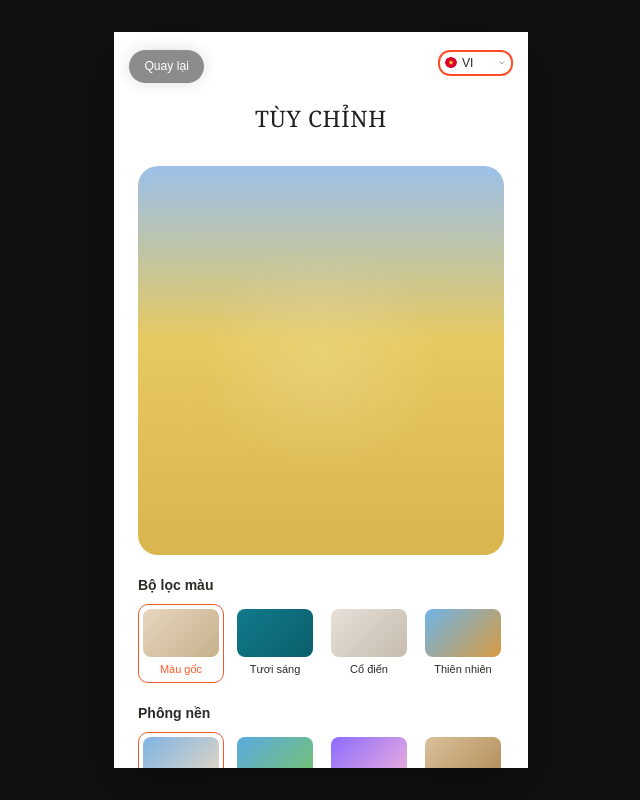
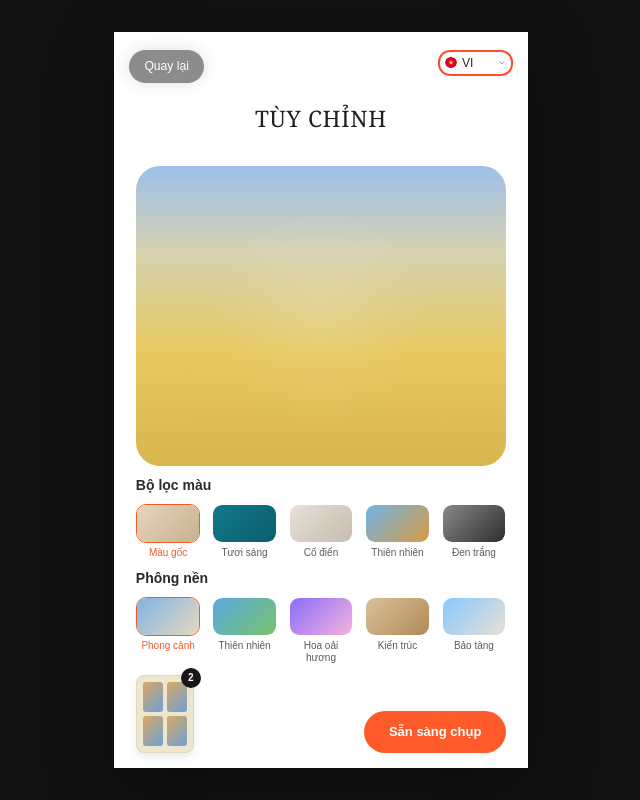
Before and after one commit to lahieuphong/btmt-photobooth, a Next.js app: page /customize in a window 1280 px wide. Shown: the whole page, without its empty margins (319-959 px from the left). Built offline with nearby package versions, Linux system fonts and the light colour scheme.

Commit message:
feat(ui): redesign customize screen with structured preview sections
- split customize page into reusable section components

- update filter/background option grids and bottom action layout

```diff
--- a/app/(photobooth)/customize/page.tsx
+++ b/app/(photobooth)/customize/page.tsx
@@ -9,6 +9,119 @@ import {
 } from '@/src/features/photobooth/constants/customize'
 import { PHOTOBOOTH_DEFAULT_SESSION } from '@/src/features/photobooth/constants/session'
 import { PHOTOBOOTH_SCREEN_STATE_MAP } from '@/src/features/photobooth/config/screenState'
+
+function CustomizeOptionCard({
+  name,
+  previewClassName,
+  isSelected,
+}: {
+  name: string
+  previewClassName: string
+  isSelected: boolean
+}) {
+  return (
+    <button
+      type="button"
+      aria-pressed={isSelected}
+      className="flex flex-col items-center text-center transition-all duration-200"
+    >
+      <div
+        className={[
+          'w-full overflow-hidden rounded-[10px] border bg-white aspect-[76/46]',
+          isSelected ? 'border-[#F15A29]' : 'border-transparent',
+        ].join(' ')}
+      >
+        <div className={`h-full w-full rounded-[8px] ${previewClassName}`} />
+      </div>
+
+      <div
+        className={[
+          'mt-1 text-[10px] leading-[1.2]',
+          isSelected ? 'text-[#F15A29]' : 'text-[#5B5B5B]',
+        ].join(' ')}
+      >
+        {name}
+      </div>
+    </button>
+  )
+}
+
+function CustomizeMainSection({
+  selectedFilterId,
+  selectedBackgroundId,
+}: {
+  selectedFilterId: string
+  selectedBackgroundId: string
+}) {
+  return (
+    <div className="mx-auto w-[900px] max-w-full">
+      <div className="overflow-hidden rounded-[24px] bg-[linear-gradient(180deg,#9CC0E9_0%,#D5D2B2_28%,#E7C95F_62%,#D9B54D_100%)]">
+        <div className="aspect-[900/730] w-full bg-[radial-gradient(circle_at_center,rgba(255,255,255,0.12),transparent_46%)]" />
+      </div>
+
+      <div className="mt-[2.4%]">
+        <div className="text-[14px] font-semibold text-[#2E2A26]">Bộ lọc màu</div>
+
+        <div className="mt-2 grid grid-cols-5 gap-[12px]">
+          {PHOTOBOOTH_FILTER_OPTIONS.map((item) => (
+            <CustomizeOptionCard
+              key={item.id}
+              name={item.name}
+              previewClassName={item.previewClassName}
+              isSelected={item.id === selectedFilterId}
+            />
+          ))}
+        </div>
+      </div>
+
+      <div className="mt-[2.4%]">
+        <div className="text-[14px] font-semibold text-[#2E2A26]">Phông nền</div>
+
+        <div className="mt-2 grid grid-cols-5 gap-[12px]">
+          {PHOTOBOOTH_BACKGROUND_OPTIONS.map((item) => (
+            <CustomizeOptionCard
+              key={item.id}
+              name={item.name}
+              previewClassName={item.previewClassName}
+              isSelected={item.id === selectedBackgroundId}
+            />
+          ))}
+        </div>
+      </div>
+    </div>
+  )
+}
+
+function CustomizeBottomAction({
+  nextHref,
+  primaryActionLabel,
+}: {
+  nextHref?: string
+  primaryActionLabel?: string
+}) {
+  return (
+    <div className="mt-[2.8%] flex w-full items-end justify-between gap-[16px]">
+      <div className="relative h-[78px] w-[58px] shrink-0 rounded-[8px] border border-[#E1D7BC] bg-[#EEE6CC] shadow-[0_4px_10px_rgba(0,0,0,0.08)]">
+        <div className="grid h-full grid-cols-2 gap-1 p-1.5">
+          {Array.from({ length: 4 }).map((_, index) => (
+            <div
+              key={index}
+              className="rounded-[3px] bg-[linear-gradient(135deg,#D8A861,#6FA0D8)]"
+            />
+          ))}
+        </div>
+
+        <div className="absolute -right-2 -top-2 flex h-5 w-5 items-center justify-center rounded-full bg-[#171717] text-[10px] font-semibold text-white">
+          2
+        </div>
+      </div>
+
+      <PrimaryButton href={nextHref} className="min-w-[142px]">
+        {primaryActionLabel}
+      </PrimaryButton>
+    </div>
+  )
+}
 
 export default function CustomizePage() {
   const screen = PHOTOBOOTH_SCREEN_STATE_MAP.customize
@@ -26,102 +139,17 @@ export default function CustomizePage() {
           titleBottomSlot={<PhotoboothCaptureRoundHint />}
         />
 
-        <PhotoboothPageBody className="flex flex-1 flex-col">
-          <div className="overflow-hidden rounded-[20px] bg-[linear-gradient(180deg,#9CC0E9_0%,#E7C95F_45%,#D9B54D_100%)]">
-            <div className="aspect-[0.94] w-full bg-[radial-gradient(circle_at_center,rgba(255,255,255,0.15),transparent_45%)]" />
-          </div>
+        <PhotoboothPageBody className="flex flex-1 flex-col px-[5.278%] pt-[2.8%] pb-[4.2%]">
+          <div className="flex flex-1 flex-col">
+            <CustomizeMainSection
+              selectedFilterId={selectedFilterId}
+              selectedBackgroundId={selectedBackgroundId}
+            />
 
-          <div className="mt-5">
-            <div className="mb-2 text-[14px] font-semibold text-[#2E2A26]">
-              Bộ lọc màu
-            </div>
-
-            <div className="flex gap-2 overflow-x-auto pb-1">
-              {PHOTOBOOTH_FILTER_OPTIONS.map((item) => {
-                const isSelected = item.id === selectedFilterId
-
-                return (
-                  <button
-                    key={item.id}
-                    type="button"
-                    className={[
-                      'min-w-[86px] rounded-[10px] border p-1 text-center',
-                      isSelected
-                        ? 'border-[#F15A29] bg-white'
-                        : 'border-transparent bg-white/80',
-                    ].join(' ')}
-                  >
-                    <div className={`h-[48px] rounded-[8px] ${item.previewClassName}`} />
-                    <div
-                      className={[
-                        'mt-1 text-[11px] font-medium',
-                        isSelected ? 'text-[#FF5A2A]' : 'text-[#2E2A26]',
-                      ].join(' ')}
-                    >
-                      {item.name}
-                    </div>
-                  </button>
-                )
-              })}
-            </div>
-          </div>
-
-          <div className="mt-4">
-            <div className="mb-2 text-[14px] font-semibold text-[#2E2A26]">
-              Phông nền
-            </div>
-
-            <div className="flex gap-2 overflow-x-auto pb-1">
-              {PHOTOBOOTH_BACKGROUND_OPTIONS.map((item) => {
-                const isSelected = item.id === selectedBackgroundId
-
-                return (
-                  <button
-                    key={item.id}
-                    type="button"
-                    className={[
-                      'min-w-[86px] rounded-[10px] border p-1 text-center',
-                      isSelected
-                        ? 'border-[#F15A29] bg-white'
-                        : 'border-transparent bg-white/80',
-                    ].join(' ')}
-                  >
-                    <div className={`h-[48px] rounded-[8px] ${item.previewClassName}`} />
-                    <div
-                      className={[
-                        'mt-1 text-[11px] font-medium',
-                        isSelected ? 'text-[#FF5A2A]' : 'text-[#2E2A26]',
-                      ].join(' ')}
-                    >
-                      {item.name}
-                    </div>
-                  </button>
-                )
-              })}
-            </div>
-          </div>
-
-          <div className="mt-5 flex items-end justify-between gap-4">
-            <div className="relative h-[78px] w-[58px] rounded-[8px] border border-[#E1D7BC] bg-[#EEE6CC] shadow-[0_4px_10px_rgba(0,0,0,0.08)]">
-              <div className="grid h-full grid-cols-2 gap-1 p-1.5">
-                {Array.from({ length: 4 }).map((_, index) => (
-                  <div
-                    key={index}
-                    className="rounded-[3px] bg-[linear-gradient(135deg,#D8A861,#6FA0D8)]"
-                  />
-                ))}
-              </div>
-
-              <div className="absolute -right-2 -top-2 flex h-5 w-5 items-center justify-center rounded-full bg-[#171717] text-[10px] font-semibold text-white">
-                2
-              </div>
-            </div>
-
-            <div className="flex-1">
-              <PrimaryButton href={screen.nextHref} fullWidth>
-                {screen.primaryActionLabel}
-              </PrimaryButton>
-            </div>
+            <CustomizeBottomAction
+              nextHref={screen.nextHref}
+              primaryActionLabel={screen.primaryActionLabel}
+            />
           </div>
         </PhotoboothPageBody>
       </div>
```
